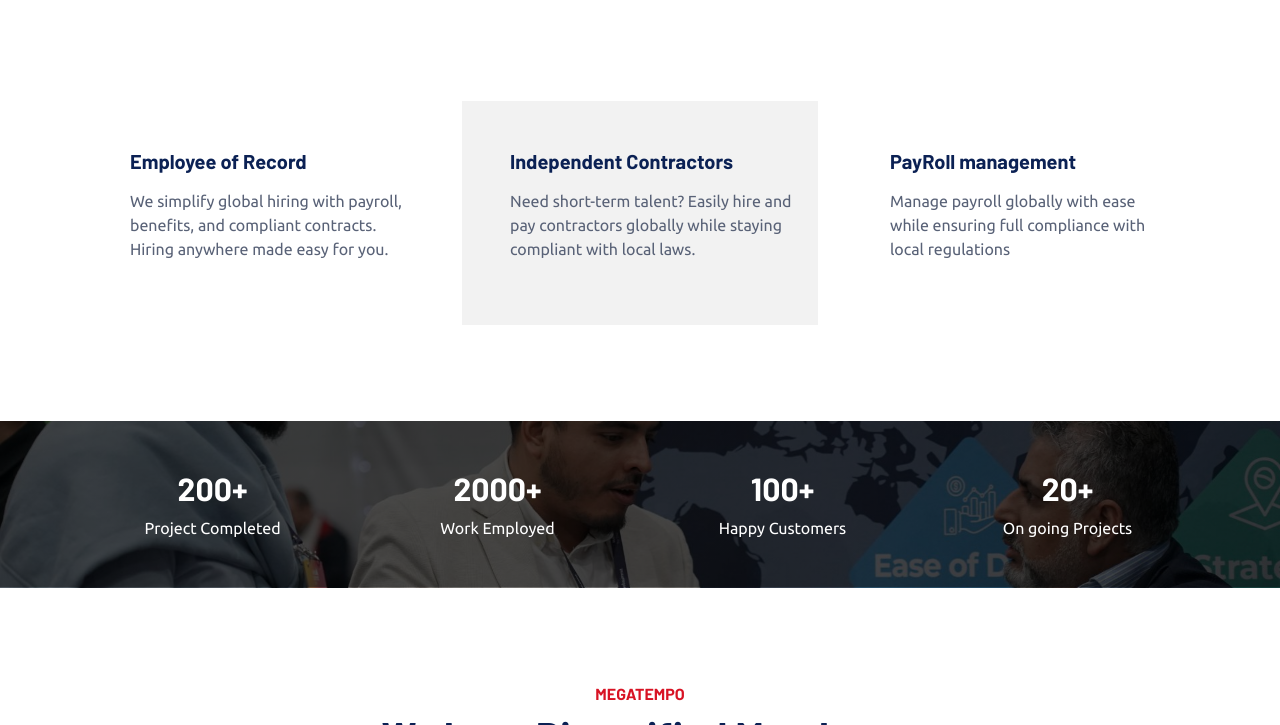
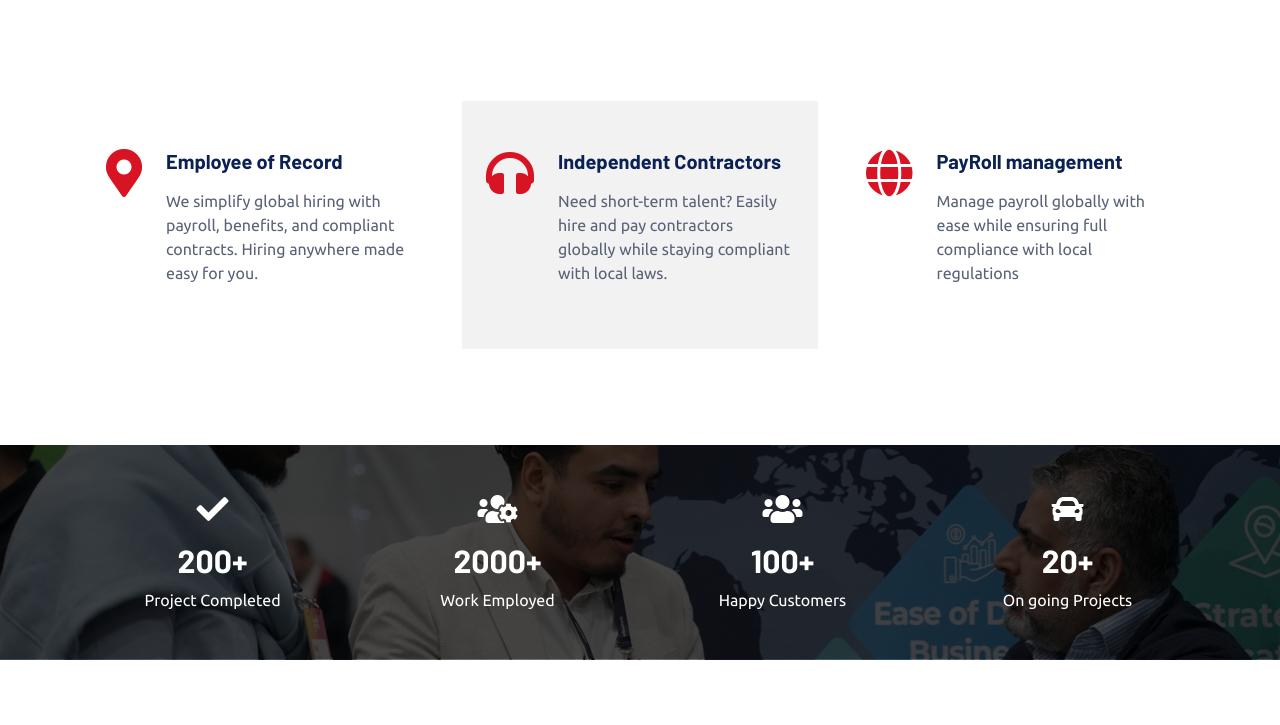
Before and after one commit to KyniskaOrg/megatempo, a plain HTML site: page index.html in a window 1280 px wide. Shown: the part 2556-3281 px from the top of the page. Drawn offline with nearby package versions, Linux system fonts and the light colour scheme.

Commit message:
added bottom sections

```diff
--- a/index.html
+++ b/index.html
@@ -90,7 +90,7 @@
                   <h3 class="mb-3">WhoEver</h3>
                   <p class="mb-6">Build your dream team of employees or contractors. We take care of them at every step. After all, we employ them on your behalf.</p>
                   <div class="text-center">
-                    <a href="#" class="btn btn-primary py-3 px-3 mt-3">Read More <i class="fa fa-arrow-right ms-3"></i><i class="fa fa-arrow-right ms-3"></i></a> <a href="#" class="btn btn-primary py-3 px-3 mt-3">Read More <i class="fa fa-arrow-right ms-3"></i><i class="fa fa-arrow-right ms-3"></i></a>
+                    <a href="#" class="btn btn-primary py-3 px-3 mt-3">Read More </i><i class="fa fa-arrow-right ms-3"></i></a> <a href="#" class="btn btn-primary py-3 px-3 mt-3">Read More<i class="fa fa-arrow-right ms-3"></i></a>
                   </div>
                 </div>
               </div>
@@ -199,6 +199,7 @@
           <div class="row g-4">
             <div class="col-lg-4 col-md-6 wow fadeInUp" data-wow-delay="0.1s">
               <div class="d-flex py-5 px-4">
+                <i class="fa fa-map-marker-alt fa-3x text-primary flex-shrink-0"></i>
                 <div class="ps-4">
                   <h5 class="mb-3">Employee of Record</h5>
                   <p>We simplify global hiring with payroll, benefits, and compliant contracts. Hiring anywhere made easy for you.</p>
@@ -207,6 +208,7 @@
             </div>
             <div class="col-lg-4 col-md-6 wow fadeInUp" data-wow-delay="0.3s">
               <div class="d-flex bg-light py-5 px-4">
+                <i class="fa fa-headphones   fa-3x text-primary flex-shrink-0"></i>
                 <div class="ps-4">
                   <h5 class="mb-3">Independent Contractors</h5>
                   <p>Need short-term talent? Easily hire and pay contractors globally while staying compliant with local laws.</p>
@@ -215,6 +217,7 @@
             </div>
             <div class="col-lg-4 col-md-6 wow fadeInUp" data-wow-delay="0.5s">
               <div class="d-flex py-5 px-4">
+                <i class="fa fa-globe fa-3x text-primary flex-shrink-0"></i>
                 <div class="ps-4">
                   <h5 class="mb-3">PayRoll management</h5>
                   <p>Manage payroll globally with ease while ensuring full compliance with local regulations</p>
@@ -228,6 +231,7 @@
         <div class="container">
           <div class="row g-4">
             <div class="col-md-6 col-lg-3 text-center wow fadeIn" data-wow-delay="0.1s">
+              <i class="fa fa-check fa-2x text-white mb-3"></i>
               <div class="d-flex flex-row justify-content-center align-items-center">
                 <h2 class="text-white mb-2" data-toggle="counter-up">200</h2>
                 <h2 class="text-white mb-2">+</h2>
@@ -235,6 +239,7 @@
               <p class="text-white mb-0">Project Completed</p>
             </div>
             <div class="col-md-6 col-lg-3 text-center wow fadeIn" data-wow-delay="0.3s">
+              <i class="fa fa-users-cog fa-2x text-white mb-3"></i>
               <div class="d-flex flex-row justify-content-center align-items-center">
                 <h2 class="text-white mb-2" data-toggle="counter-up">2000</h2>
                 <h2 class="text-white mb-2">+</h2>
@@ -242,6 +247,7 @@
               <p class="text-white mb-0">Work Employed</p>
             </div>
             <div class="col-md-6 col-lg-3 text-center wow fadeIn" data-wow-delay="0.5s">
+              <i class="fa fa-users fa-2x text-white mb-3"></i>
               <div class="d-flex flex-row justify-content-center align-items-center">
                 <h2 class="text-white mb-2" data-toggle="counter-up">100</h2>
                 <h2 class="text-white mb-2">+</h2>
@@ -249,6 +255,7 @@
               <p class="text-white mb-0">Happy Customers</p>
             </div>
             <div class="col-md-6 col-lg-3 text-center wow fadeIn" data-wow-delay="0.7s">
+              <i class="fa fa-car fa-2x text-white mb-3"></i>
               <div class="d-flex flex-row justify-content-center align-items-center">
                 <h2 class="text-white mb-2" data-toggle="counter-up">20</h2>
                 <h2 class="text-white mb-2">+</h2>
```
